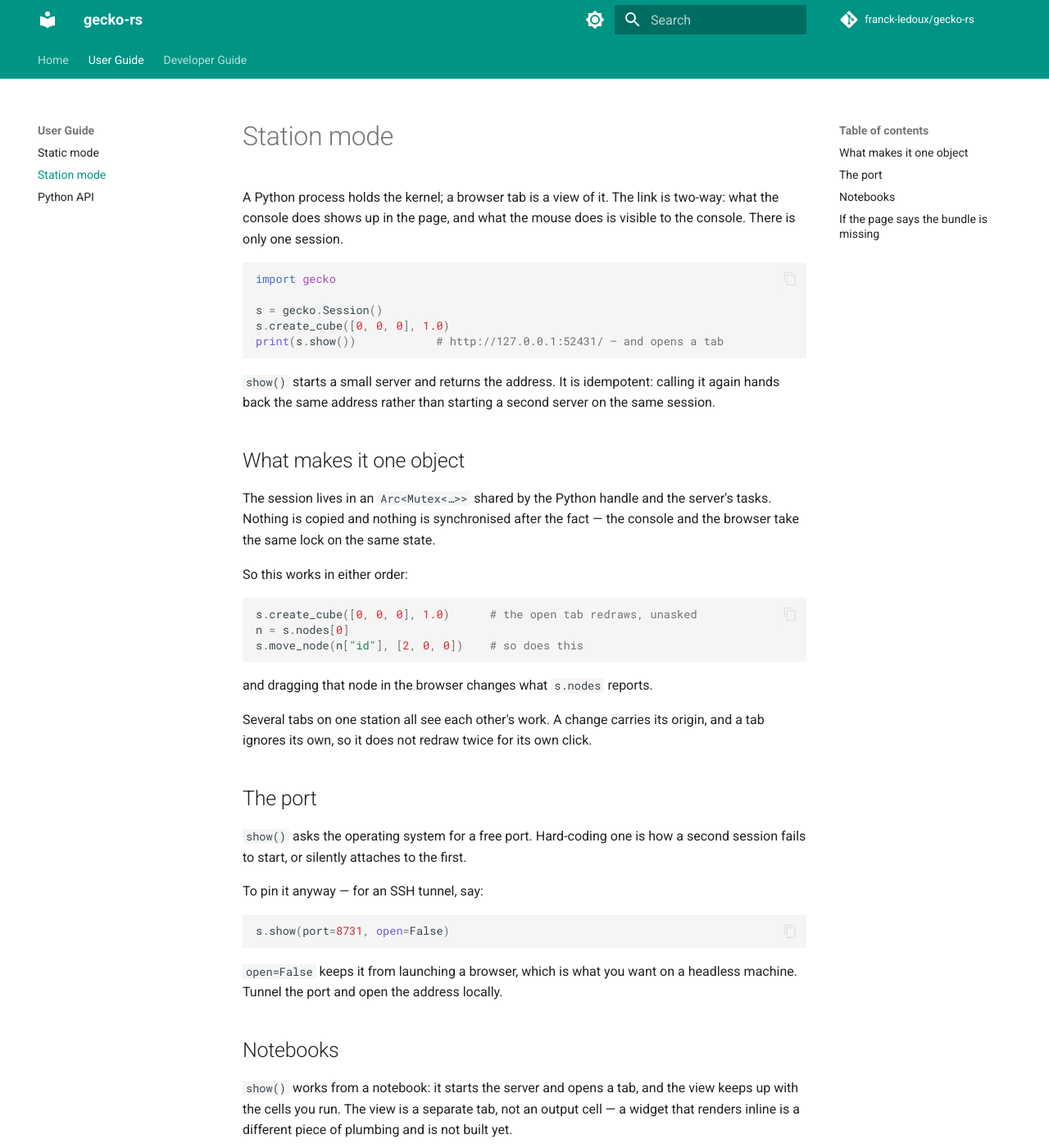
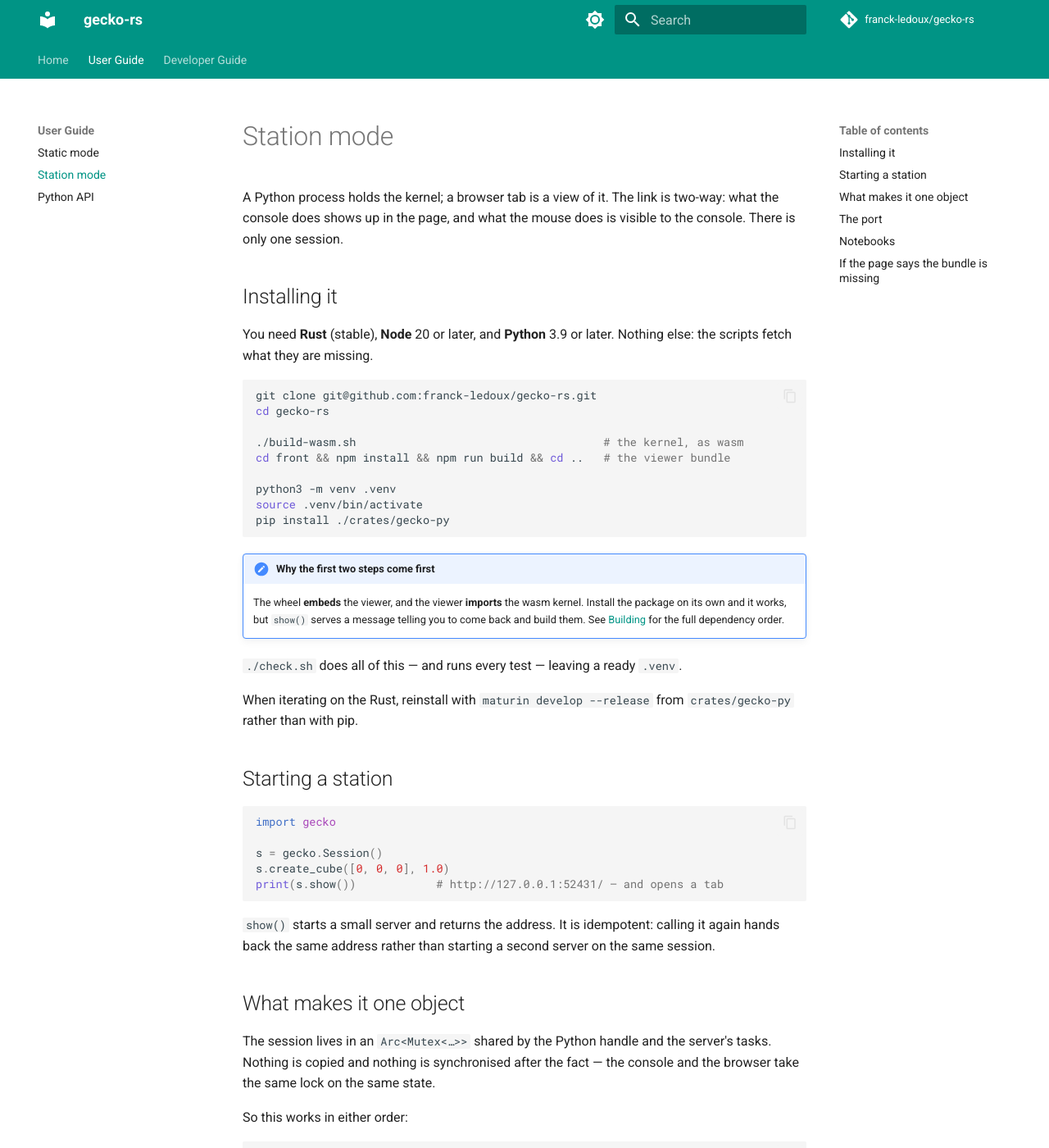
Before and after one commit to franck-ledoux/gecko-rs, an MkDocs documentation site: the page built from docs/user-guide/station.md, in a window 1280 px wide and 1400 px high. Shown: the whole window at 82% size. Built offline with MkDocs 1.6.1 and Material for MkDocs 9.7.7, drawn with Linux system fonts in a browser that asks for light colours; comment, search, counter and statistics services are not loaded; some of the changed text lies outside the part shown.

Commit message:
Say how to install and run it
The README showed `import gecko` and never said where gecko comes from. Running
through it on a fresh clone turned up two more things:

- The message `show()` serves when the viewer bundle is missing told the reader
  to run `npm run build`, which on a fresh clone fails on a missing module —
  the bundle imports the wasm façade, so `./build-wasm.sh` has to come first.
  The advice now says so, and says why it is not optional.
- `build-wasm.sh` assumed the wasm32 target was already added and let npx
  refetch wasm-pack on every run. It now adds the target and installs wasm-pack
  locally, so it is one command on a fresh clone rather than one command plus a
  prerequisite nobody reads.

The README uses plain prose where the documentation site uses an admonition:
`!!! note` is MkDocs syntax and renders as literal text on GitHub.

Co-Authored-By: Claude Opus 5 <noreply@anthropic.com>

````diff
--- a/docs/user-guide/station.md
+++ b/docs/user-guide/station.md
@@ -3,6 +3,36 @@
 A Python process holds the kernel; a browser tab is a view of it. The link is
 two-way: what the console does shows up in the page, and what the mouse does is
 visible to the console. There is only one session.
+
+## Installing it
+
+You need **Rust** (stable), **Node** 20 or later, and **Python** 3.9 or later.
+Nothing else: the scripts fetch what they are missing.
+
+```bash
+git clone git@github.com:franck-ledoux/gecko-rs.git
+cd gecko-rs
+
+./build-wasm.sh                                     # the kernel, as wasm
+cd front && npm install && npm run build && cd ..   # the viewer bundle
+
+python3 -m venv .venv
+source .venv/bin/activate
+pip install ./crates/gecko-py
+```
+
+!!! note "Why the first two steps come first"
+    The wheel **embeds** the viewer, and the viewer **imports** the wasm
+    kernel. Install the package on its own and it works, but `show()` serves a
+    message telling you to come back and build them. See
+    [Building](../developer-guide/building.md) for the full dependency order.
+
+`./check.sh` does all of this — and runs every test — leaving a ready `.venv`.
+
+When iterating on the Rust, reinstall with `maturin develop --release` from
+`crates/gecko-py` rather than with pip.
+
+## Starting a station
 
 ```python
 import gecko
@@ -63,8 +93,11 @@ The viewer is embedded in the wheel at build time. A package built without it
 serves an explanatory message instead of a blank page:
 
 ```bash
-cd front && npm install && npm run build
+./build-wasm.sh
+cd front && npm install && npm run build && cd ..
 pip install ./crates/gecko-py        # or: maturin develop --release
 ```
 
-See [Building](../developer-guide/building.md) for why that ordering matters.
+The first line is not optional: the bundle imports the wasm kernel, so building
+it without that step fails on a missing module. See
+[Building](../developer-guide/building.md) for the full dependency order.
````
Also changed, not shown: README.md (+57 -9 lines), 2 other files.
